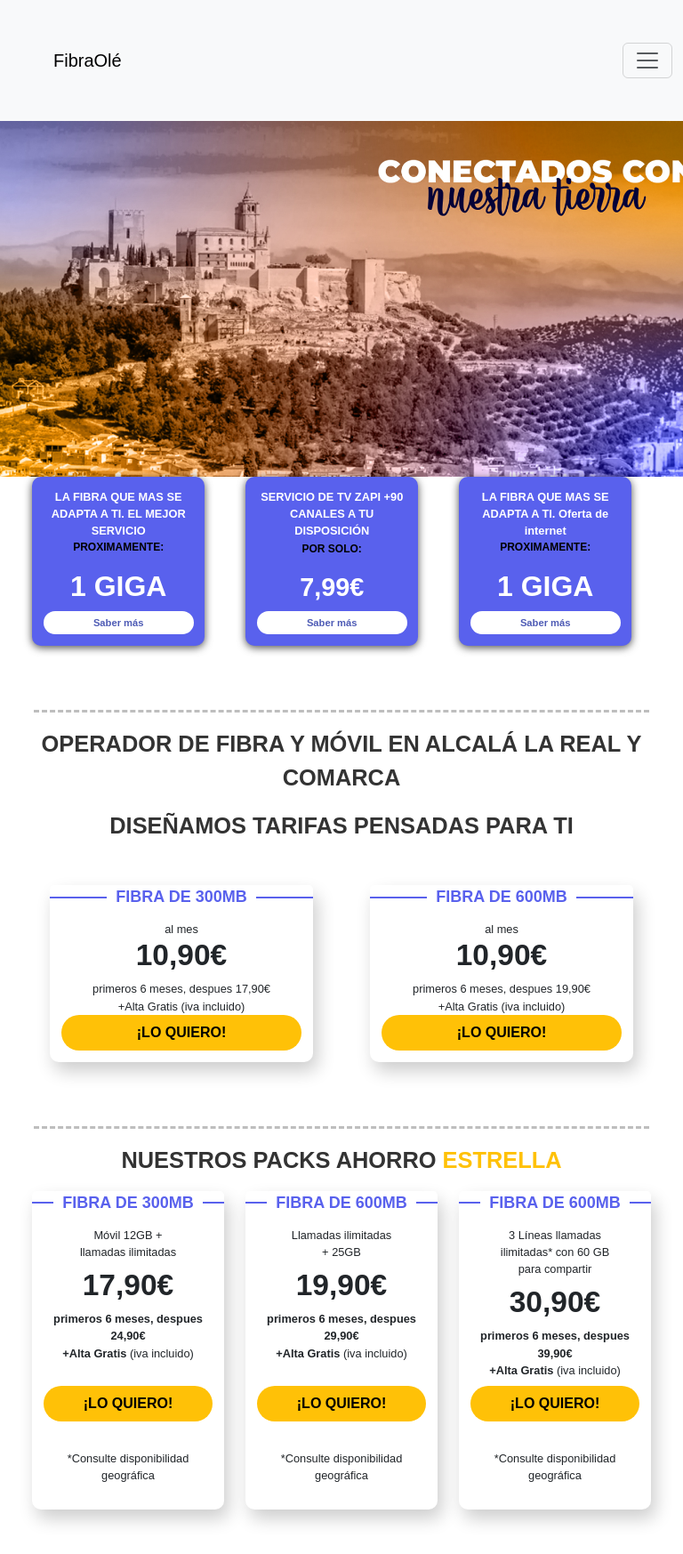
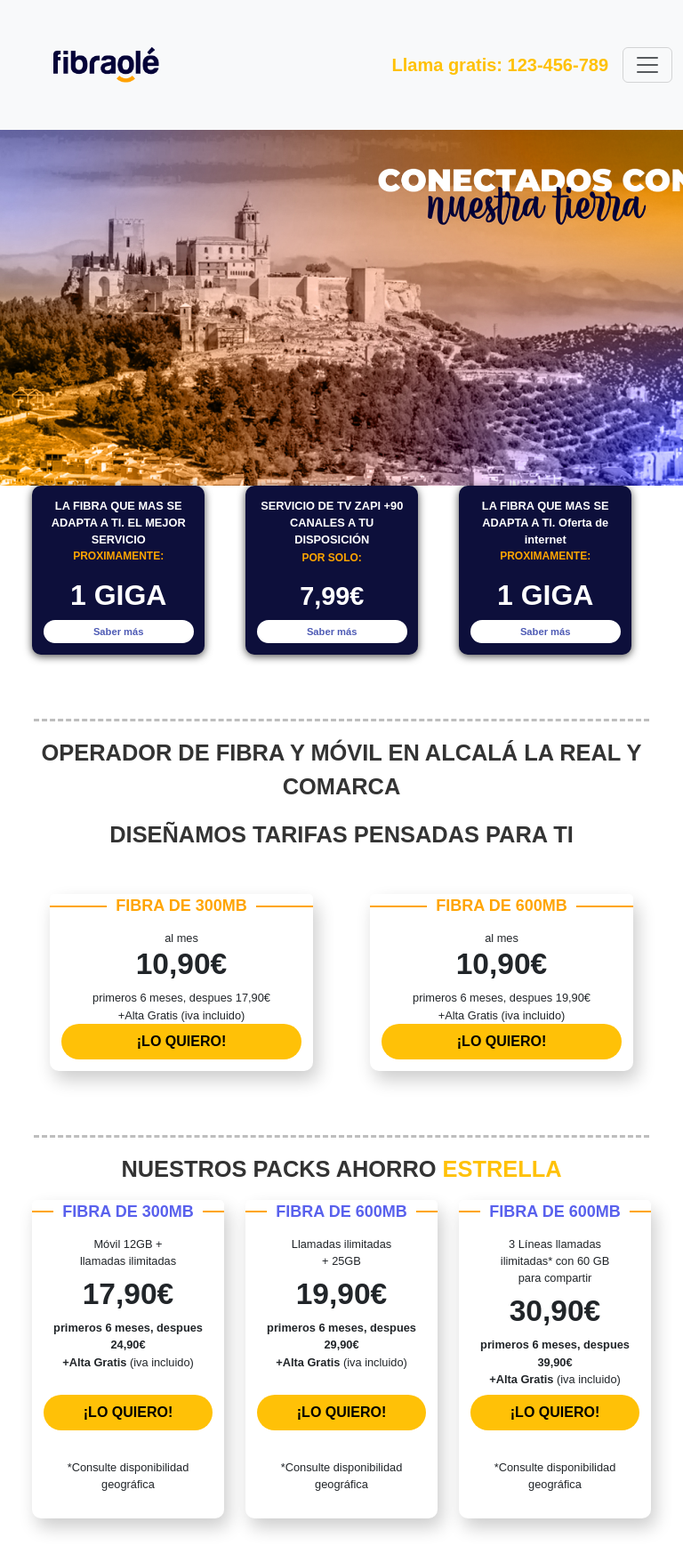
Before and after one commit to insytec-alcala/paginaweb, a PHP site: page / in a window 768 px wide. Shown: the top 1747 px of the page at 89% size. Run offline with PHP 8.4, Linux system fonts and the light colour scheme; some web fonts are replaced.

Commit message:
cambio de imágenes y colores de tarjetas

```diff
--- a/Index.php
+++ b/Index.php
@@ -21,7 +21,7 @@
             <div class="card card-principal border-0 h-100">
                 <div class="card-body d-flex flex-column justify-content-between">
                     <p class="card-text fw-bold ">LA FIBRA QUE MAS SE ADAPTA A TI. EL MEJOR SERVICIO</p>
-                    <p class="text-center" style="color: black; font-weight: bold; font-size: 12px">PROXIMAMENTE:</p>
+                    <p class="text-center" style="color: orange; font-weight: bold; font-size: 12px">PROXIMAMENTE:</p>
                     <h1 class="card-title mx-auto">1 GIGA</h1>
                     <a href="#" class="btn btn-primary mx-auto sabermas">Saber más</a>
                 </div>
@@ -32,7 +32,7 @@
             <div class="card card-principal border-0 h-100">
                 <div class="card-body d-flex flex-column justify-content-between">
                     <p class="card-text fw-bold ">SERVICIO DE TV ZAPI +90 CANALES A TU DISPOSICIÓN</p>
-                    <p class="text-center" style="color: black; font-weight: bold; font-size: 12px">POR SOLO:</p>
+                    <p class="text-center" style="color: orange; font-weight: bold; font-size: 12px">POR SOLO:</p>
                     <h3 class="card-title zapi mx-auto">7,99€</h3>
                     <a href="#" class="btn btn-primary mx-auto sabermas">Saber más</a>
                 </div>
@@ -43,7 +43,7 @@
             <div class="card card-principal border-0 h-100">
                 <div class="card-body d-flex flex-column justify-content-between">
                     <p class="card-text fw-bold ">LA FIBRA QUE MAS SE ADAPTA A TI. Oferta de internet</p>
-                    <p class="text-center" style="color: black; font-weight: bold; font-size: 12px">PROXIMAMENTE:</p>
+                    <p class="text-center" style="color: orange; font-weight: bold; font-size: 12px">PROXIMAMENTE:</p>
                     <h1 class="card-title mx-auto">1 GIGA</h1>
                     <a href="#" class="btn btn-primary mx-auto sabermas">Saber más</a>
                 </div>
@@ -64,8 +64,8 @@
         <div class="row text-center">
             <div class="col-md-6 mb-4 fila2">
                 <div class="card card-secundaria  text-center border-0">
-                    <div class="card-header custom-header">
-                         <span>FIBRA DE 300MB</span>
+                    <div class="card-header custom-header" >
+                         <span style="color: orange;">FIBRA DE 300MB</span>
                      </div>
                     <div class="card-body">
                     <p class="card-text">al mes</p>
@@ -83,7 +83,7 @@
             <div class="col-md-6 mb-4 fila2">
                 <div class="card card-secundaria text-center  border-0">
                     <div class="card-header custom-header">
-                         <span>FIBRA DE 600MB</span>
+                         <span style="color: orange;">FIBRA DE 600MB</span>
                      </div>
                     <div class="card-body">
                     <p class="card-text">al mes</p>
@@ -112,7 +112,7 @@
         <div class="col-md-4 mb-4 d-flex justify-content-center">
         <div class="card card-secundaria text-center border-0 h-100 d-flex flex-column">
                     <div class="card-header custom-header">
-                         <span>FIBRA DE 300MB</span>
+                         <span style="color: #5961ED">FIBRA DE 300MB</span>
                      </div>
                      <div class="card-body d-flex flex-column justify-content-between">
                     <p class="card-text mb-2">Móvil 12GB + <br>
@@ -135,7 +135,7 @@
             <div class="col-md-4 mb-4 d-flex justify-content-center">
             <div class="card card-secundaria text-center border-0 h-100 d-flex flex-column">
                     <div class="card-header custom-header">
-                         <span>FIBRA DE 600MB</span>
+                         <span style="color: #5961ED">FIBRA DE 600MB</span>
                      </div>
                      <div class="card-body d-flex flex-column justify-content-between">
                     <p class="card-text mb-2">Llamadas ilimitadas<br>
@@ -158,7 +158,7 @@
             <div class="col-md-4 mb-4 d-flex justify-content-center">
             <div class="card card-secundaria text-center border-0 h-100 d-flex flex-column">
                     <div class="card-header custom-header">
-                         <span>FIBRA DE 600MB</span>
+                         <span style="color: #5961ED">FIBRA DE 600MB</span>
                      </div>
                      <div class="card-body d-flex flex-column justify-content-between">
                     <p class="card-text mb-2">3 Líneas llamadas<br>
--- a/navbar.php
+++ b/navbar.php
@@ -1,10 +1,18 @@
 <nav class="navbar navbar-expand-lg navbar-light bg-light py-5">
   <div class="container-fluid">
     <!-- Centrado del logo con ms-auto -->
-    <a class="navbar-brand ms-5" href="#">FibraOlé</a>
-    <button class="navbar-toggler" type="button" data-bs-toggle="offcanvas" data-bs-target="#offcanvasNavbar" aria-controls="offcanvasNavbar" aria-expanded="false" aria-label="Toggle navigation">
-      <span class="navbar-toggler-icon"></span>
-    </button>
+    <a class="navbar-brand ms-5" href="#">
+    <img src="./img/fibraole/logo_cabecera.png" alt="Logo" width="auto" height="40">
+    </a>
+    <div class="ms-auto d-flex align-items-center">
+      <!--Esta frase solo se muestra cuando el botón hamburguesa está presente -->
+      <span class="fw-bold me-3 llama-izquierda fs-5 text-warning">Llama gratis: 123-456-789</span>
+
+      <!-- Botón hamburguesa -->
+      <button class="navbar-toggler" type="button" data-bs-toggle="offcanvas" data-bs-target="#offcanvasNavbar" aria-controls="offcanvasNavbar" aria-expanded="false" aria-label="Toggle navigation">
+        <span class="navbar-toggler-icon"></span>
+      </button>
+    </div>
         <!--Cambio del botón a offcanvas -->
     <div class="offcanvas offcanvas-end" tabindex="-1" id="offcanvasNavbar" aria-labelledby="offcanvasNavbarLabel">
       <div class="offcanvas-header">
@@ -15,20 +23,22 @@
         <!-- Menú de navegación -->
         <ul class="navbar-nav mx-auto  justify-content-between">
           <li class="nav-item px-5 mx-2">
-            <a class="nav-link fw-bold" href="Fibra.php">Fibra</a>
+            <a class="nav-link fw-bold fs-5 text-dark" href="Fibra.php">Fibra</a>
           </li>
           <li class="nav-item px-5 mx-2">
-            <a class="nav-link fw-bold" href="packahorro.php">Packs Ahorro</a>
+            <a class="nav-link fw-bold fs-5 text-dark" href="packahorro.php">Packs Ahorro</a>
           </li>
           <li class="nav-item px-5 mx-2">
-            <a class="nav-link fw-bold" href="telefoniatv.php">Telefonía+TV</a>
+            <a class="nav-link fw-bold fs-5 text-dark" href="telefoniatv.php">Telefonía+TV</a>
           </li>
           <li class="nav-item px-5 mx-2">
-            <a class="nav-link fw-bold" href="serviciotecnico.php">Servicio Técnico</a>
+            <a class="nav-link fw-bold fs-5 text-dark" href="serviciotecnico.php">Servicio Técnico</a>
           </li>
         </ul>
       </div>
     </div>
+    <!--Cuando el offcanvas no está presente (pantallas grandes) esta frase aparece a la derecha del navbar-->
+    <span class="fw-bold me-3 llama-derecha fs-5 text-warning">Llama gratis: 123-456-789</span>
 
   </div>
 </nav>
--- a/styles/index.css
+++ b/styles/index.css
@@ -62,7 +62,7 @@ header h1 {
 
 .card-principal {
     height: auto;
-    background-color: #5961ED;
+    background-color: #0d0f3b;
     color: white;
     border-radius: 10px;
     align-items: center;
@@ -108,7 +108,7 @@ header h1 {
     padding: 0 15px; /* Espacio alrededor del texto */
     font-size: 18px;
     font-weight: bold;
-    color: #5961ED; /* Color del texto */
+    color: orange; /* Color del texto */
 
 }
 
@@ -118,7 +118,7 @@ header h1 {
     top: 50%;
     left: 0; /* para cuadrar la línea */
     width: 100%;
-    border-top: 2px solid #5961ED; /* Color de la línea */
+    border-top: 2px solid orange; /* Color de la línea */
     z-index: 0; /* Coloca la línea detrás del texto */
     transform: translateY(-50%); /* Asegura que la línea esté centrada verticalmente */
 }
@@ -170,12 +171,53 @@ header h1 {
 
 
 
+@media (min-width: 992px) {
+    .navbar-toggler {
+      display: none; /* Oculta el botón hamburguesa en pantallas grandes */
+    }
+      /*llama-derecha se muestra y llama-izquierda se oculta */
+    .llama-derecha {
+      display: inline-block; /* Muestra la frase en pantallas grandes */
+      font-size: 1.2rem;
+      margin-right: 20px; /* Alinea la frase completamente a la derecha */
+
+    }
+    .llama-izquierda {
+        display: none;
+        font-size: 1.2rem;
+        margin-right: 20px; /* Alinea la frase completamente a la derecha */
+
+      }
+  }
+
+
+  @media (max-width: 991px) {
+    .navbar-toggler {
+      display: block; /* Muestra el botón hamburguesa */
+      margin-left: auto; /* Coloca el botón hamburguesa a la derecha del todo */
+    }
+
+    /*llama-derecha se oculta y llama-izquierda se muestra */
+    .llama-derecha {
+        display: none;
+        font-size: 1.2rem;
+        margin-right: 20px;
+
+      }
+      .llama-izquierda {
+          display: inline-block;
+          font-size: 1.2rem;
+          margin-right: 20px;
+
+        }
+  }
+
 @media (min-width: 768px) and (max-width: 992px) {
     .card-principal {
-        aspect-ratio: auto; /* Mantiene la proporción cuadrada */
-        width: 90%; /* Ajusta el ancho para que quepa más contenido */
-        max-width: 300px; /* Limitar el ancho máximo para no estirarse demasiado */
-        height: auto; /* Mantiene la altura automática */
+        aspect-ratio: auto;
+        width: 90%;
+        max-width: 300px;
+        height: auto;
     }
 
     /* Reducir el tamaño del texto específico de los títulos de las tarjetas */
```
Also changed, not shown: other parts of styles/index.css (+21 -19 lines).
